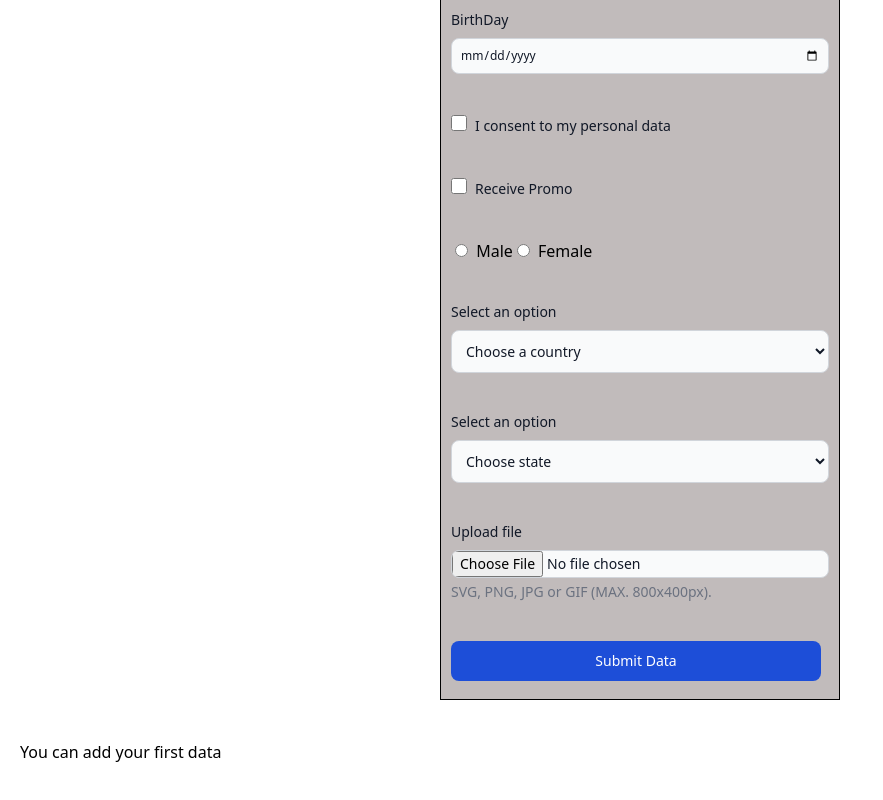
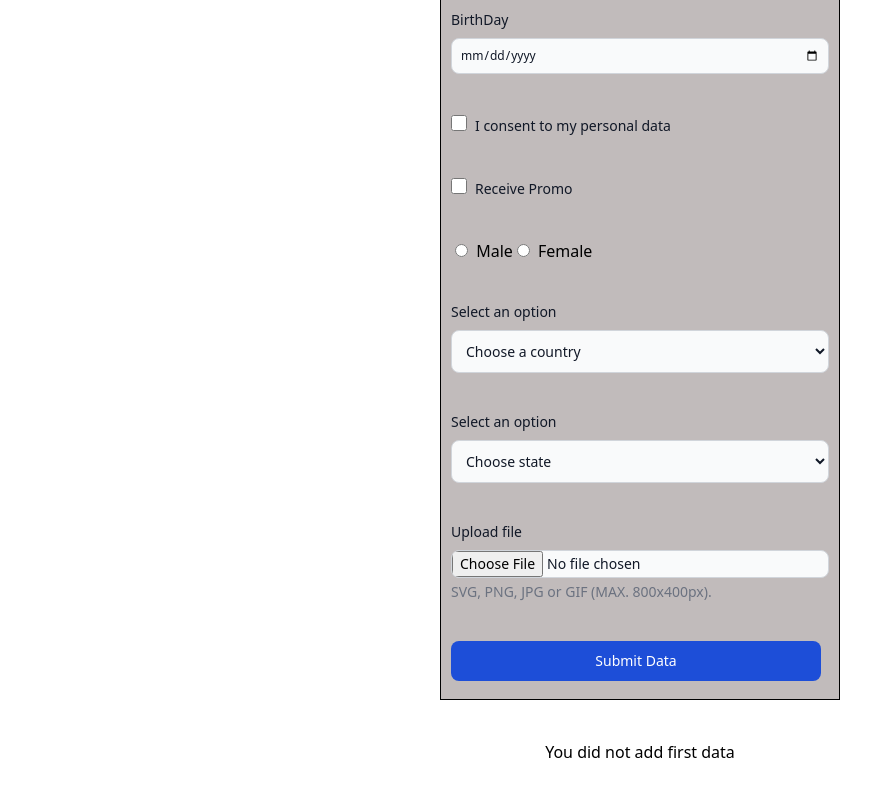
Before and after one commit to dzmitry-viartseika/rs-app-react-ts, a React (Vite) app: page /form in a window 1280 px wide. Shown: the part 583-1383 px from the top of the page, without its empty margins (0-883 px from the left). Built offline with nearby package versions, Linux system fonts and the light colour scheme.

Commit message:
feat: implement task-2 according to module 2
- refactoring code

```diff
--- a/src/pages/FormPage.tsx
+++ b/src/pages/FormPage.tsx
@@ -280,7 +280,7 @@ class FormPage extends Component {
                                    className="w-4 h-4 text-blue-600 bg-gray-100 border-gray-300 rounded focus:ring-blue-500 dark:focus:ring-blue-600 dark:ring-offset-gray-800 focus:ring-2 dark:bg-gray-700 dark:border-gray-600" />
                             <label htmlFor="checked-checkbox1"
                                    className="ml-2 text-sm font-medium text-gray-900 dark:text-gray-300">Receive Promo</label>
-                            { !this.state.gender ? <ValidationForm textError={this.state.isReceivePromoError} /> : null }
+                            { !this.state.isReceivePromo ? <ValidationForm textError={this.state.isReceivePromoError} /> : null }
                         </div>
                         <div className="mb-4">
                             <input className="mx-1" type="radio" value="Male" name="gender" onChange={this.handleChangeGender} /> Male
@@ -335,8 +335,8 @@ class FormPage extends Component {
                 </div>
                 <div className="my-10" data-testid="formList">
                     {formList && formList.length ? formList.map((item: IFormItem) => {
-                        return <FormItem item={item} />
-                    }) : <h5 data-testid="formText">You can add your first data</h5>}
+                        return <FormItem item={item} key={item.id}/>
+                    }) : <h5 className="text-center" data-testid="formText">You did not add first data</h5>}
                 </div>
             </div>
         );
```
